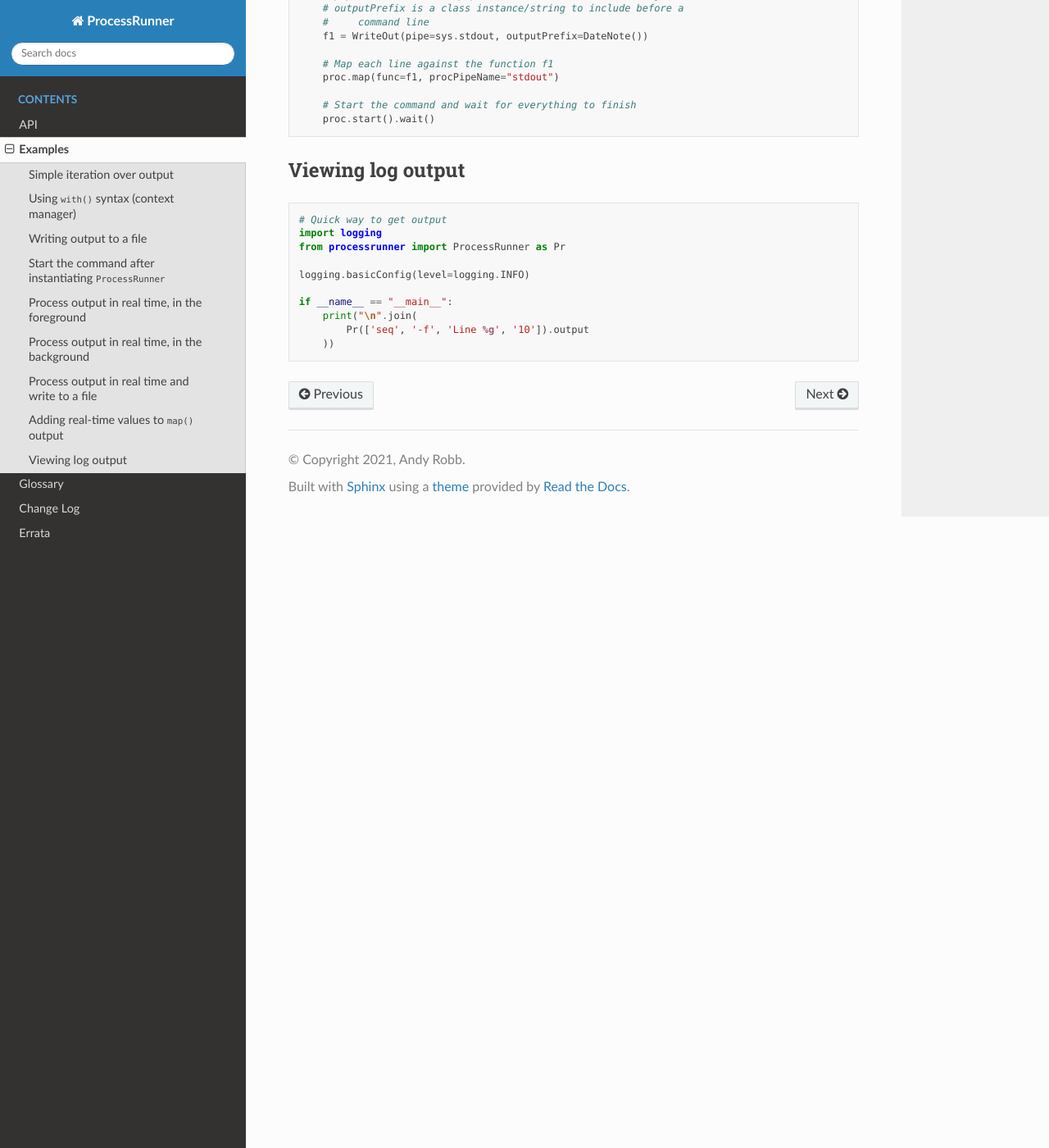
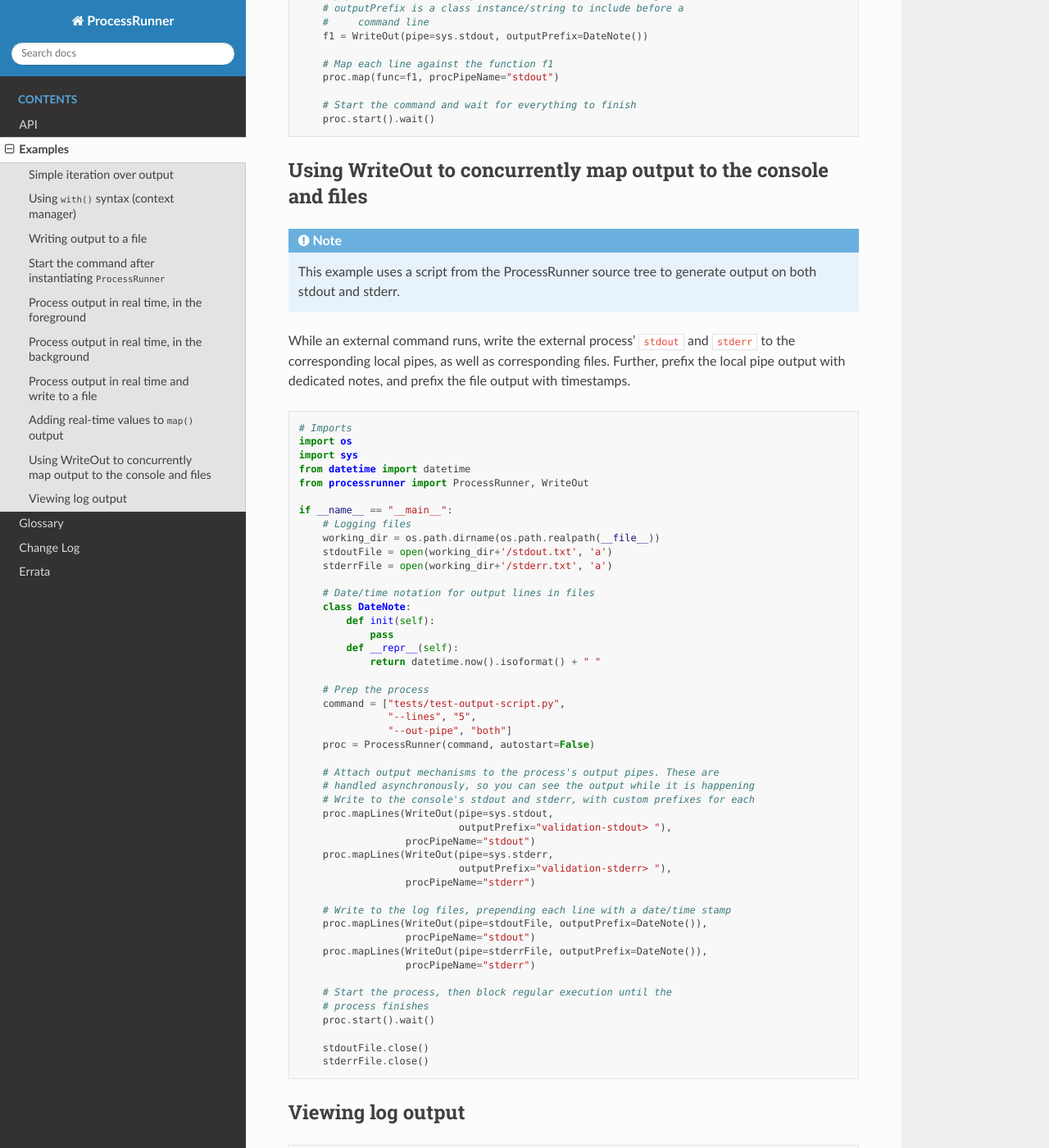
Before and after one commit to arobb/python-processrunner, a Sphinx documentation site: the page built from docs/examples.rst, in a window 1280 px wide and 1400 px high, scrolled down 5619 px. Shown: the whole window at 82% size. Built offline with Sphinx 7.4.7 and the Read the Docs theme 2.0.0, drawn with Linux system fonts in a browser that asks for light colours.

```diff
--- a/CHANGELOG.rst
+++ b/CHANGELOG.rst
@@ -29,6 +29,8 @@ Major changes:
 - Added validations using pylint, pytest coverage, and bandit
 - Moved code under ``src`` directory
 - :meth:`wait` behavior change: Now waits for all consumers to finish reading
+    - May increase run time or potentially cause apps to hang that have
+      unfinished readers
 - :meth:`start` now returns ``self`` rather than ``True``
 - NEW :meth:`map` method mirrors :meth:`mapLines` and will eventually
   replace it.
--- a/docs/examples.rst
+++ b/docs/examples.rst
@@ -307,6 +307,70 @@ results:
         # Start the command and wait for everything to finish
         proc.start().wait()
 
+
+Using WriteOut to concurrently map output to the console and files
+------------------------------------------------------------------
+.. note::
+
+    This example uses a script from the ProcessRunner source tree to generate
+    output on both stdout and stderr.
+
+While an external command runs, write the external process' ``stdout`` and
+``stderr`` to the corresponding local pipes, as well as corresponding files.
+Further, prefix the local pipe output with dedicated notes, and prefix the
+file output with timestamps.
+
+.. code-block:: python
+
+    # Imports
+    import os
+    import sys
+    from datetime import datetime
+    from processrunner import ProcessRunner, WriteOut
+
+    if __name__ == "__main__":
+        # Logging files
+        working_dir = os.path.dirname(os.path.realpath(__file__))
+        stdoutFile = open(working_dir+'/stdout.txt', 'a')
+        stderrFile = open(working_dir+'/stderr.txt', 'a')
+
+        # Date/time notation for output lines in files
+        class DateNote:
+            def init(self):
+                pass
+            def __repr__(self):
+                return datetime.now().isoformat() + " "
+
+        # Prep the process
+        command = ["tests/test-output-script.py",
+                   "--lines", "5",
+                   "--out-pipe", "both"]
+        proc = ProcessRunner(command, autostart=False)
+
+        # Attach output mechanisms to the process's output pipes. These are
+        # handled asynchronously, so you can see the output while it is happening
+        # Write to the console's stdout and stderr, with custom prefixes for each
+        proc.mapLines(WriteOut(pipe=sys.stdout,
+                               outputPrefix="validation-stdout> "),
+                      procPipeName="stdout")
+        proc.mapLines(WriteOut(pipe=sys.stderr,
+                               outputPrefix="validation-stderr> "),
+                      procPipeName="stderr")
+
+        # Write to the log files, prepending each line with a date/time stamp
+        proc.mapLines(WriteOut(pipe=stdoutFile, outputPrefix=DateNote()),
+                      procPipeName="stdout")
+        proc.mapLines(WriteOut(pipe=stderrFile, outputPrefix=DateNote()),
+                      procPipeName="stderr")
+
+        # Start the process, then block regular execution until the
+        # process finishes
+        proc.start().wait()
+
+        stdoutFile.close()
+        stderrFile.close()
+
+
 Viewing log output
 ------------------
 .. code-block:: python
```
Also changed, not shown: other parts of CHANGELOG.rst (+1 -1 lines), README.rst (+46 -29 lines).
